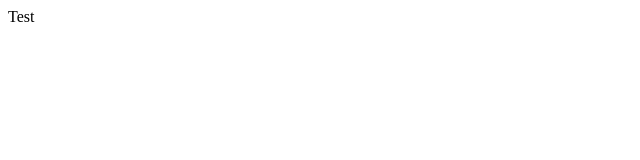
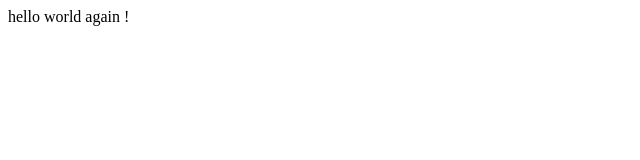
Before and after one commit to gurudevssutar/lecture1, a plain HTML site: page index.html in a window 1280 px wide. Shown: the whole page, without its empty margins (0-640 px from the left). Drawn offline with Linux system fonts and the light colour scheme.

Commit message:
Body changed

```diff
--- a/index.html
+++ b/index.html
@@ -5,6 +5,6 @@
     <title>Test</title>
   </head>
   <body>
-    Test
+    hello world again !
   </body>
 </html>
```
